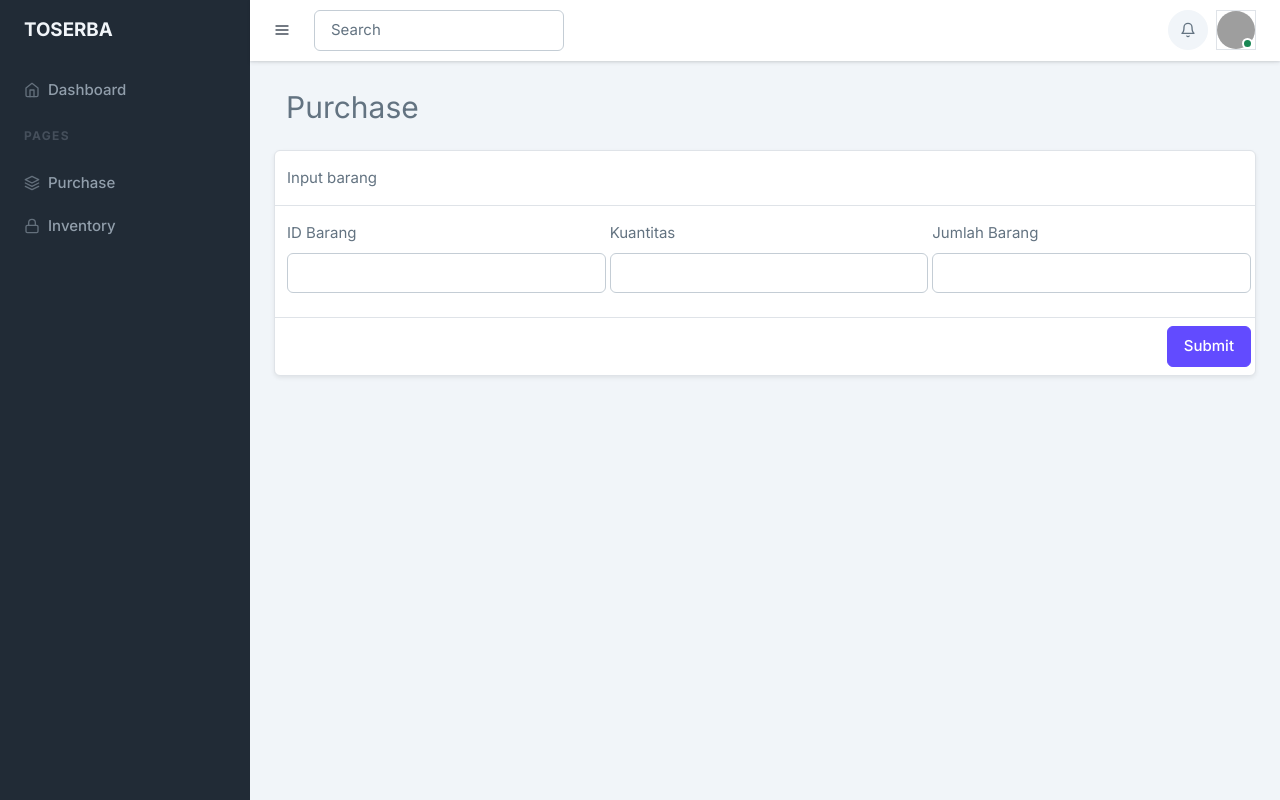
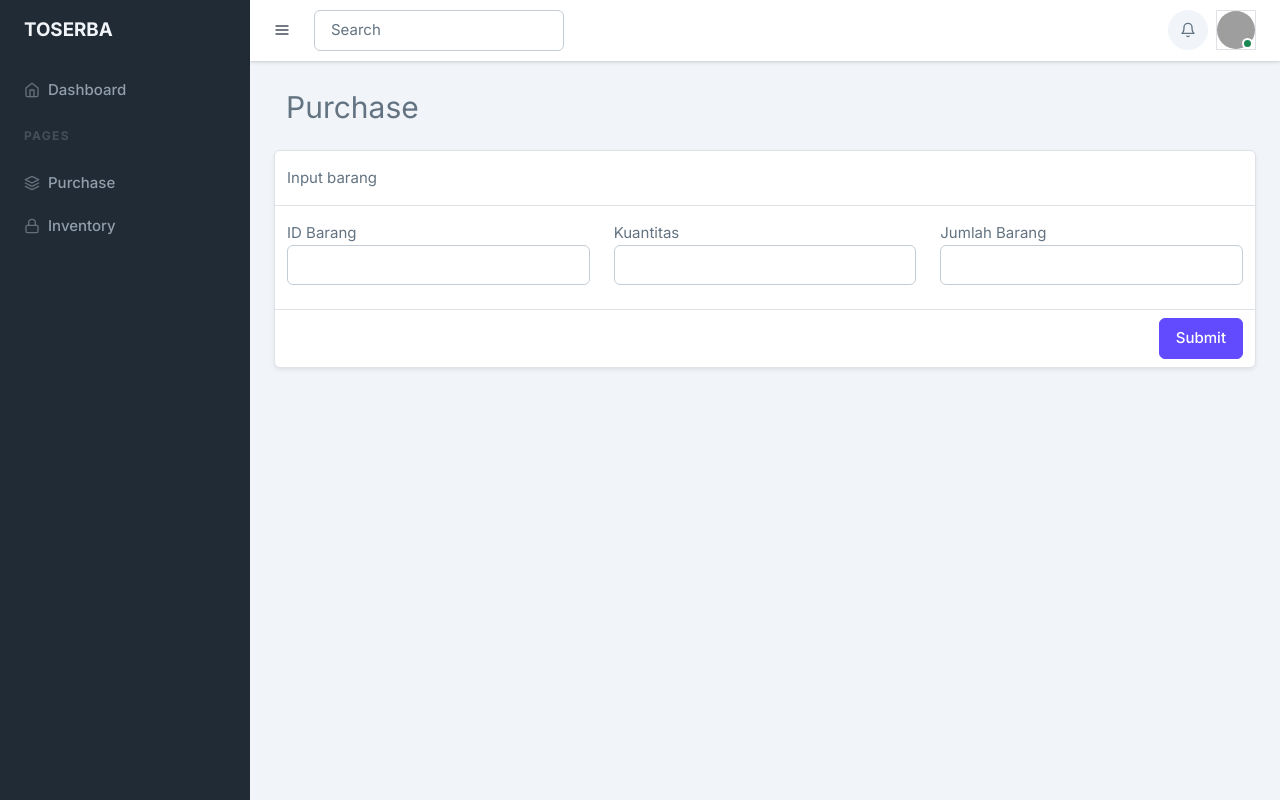
Before and after one commit to ekaadev/pw-toserba, a PHP site: page /pw-toserba/purchase.php in a window 1280 px wide. Run offline with PHP 8.4, Linux system fonts and the light colour scheme; some libraries are stand-ins or nearby versions; grey boxes are pictures that could not be loaded.

Commit message:
Style: change style column input

```diff
--- a/pages/purchase.php
+++ b/pages/purchase.php
@@ -10,39 +10,40 @@
         <p class="fs-2 mb-4">Purchase</p>
 
         <!-- input barang -->
+        <form action="">
+
           <div class="row d-flex flex-column rounded-2 bg-white shadow-sm border fs-5">
             <div class="border-bottom py-3">
               Input barang
             </div>
-          <div class="sel-input col-12 d-flex gap-1 pt-3 pb-5 border-bottom">
+            <div class="sel-input col pt-3 pb-5 border-bottom">
+              <div class="row">
 
                 <!-- baris inputan  -->
-            <div class="col-4">
-              <div>
+                <div class="col-md-4">
                   <label for="idBarnag">ID Barang</label>
+                  <input type="text" name="idBarang" class="form-control">
                 </div>
-              <input type="text" name="idBarang" class="form-control mt-2">
+                <div class="col-md-4">
+                  <label for="kuantitasBarang">Kuantitas</label>
+                  <input type="text" name="kuantitasBarang" class="form-control">
                 </div>
-            <div class="col-4">
-              <div>
-                <label for="kuantitasBarang">Kuantitas</label>
+                <div class="col-md-4">
+                  <label for="jumlahBarang">Jumlah Barang</label>
+                  <input type="text" name="jumlahBarang" class="form-control">
                 </div>
-              <input type="text" name="kuantitasBarang" class="form-control mt-2">
-            </div>
-            <div class="col-4">
-              <div>
-                <label for="jumlahBarang">Jumlah Barang</label>
-              </div>
-              <input type="text" name="jumlahBarang" class="form-control mt-2">
+
               </div>
 
             </div>
 
             <!-- submit -->
-          <div class="py-2 d-flex justify-content-end ms-2">
+            <div class="py-2 d-flex justify-content-end">
               <input type="button" value="Submit" class="btn btn-primary">
             </div>
           </div>
+
+        </form>
       </div>
     </div>
   </div>
```
Lines whose indentation alone changed are shown as unchanged.
